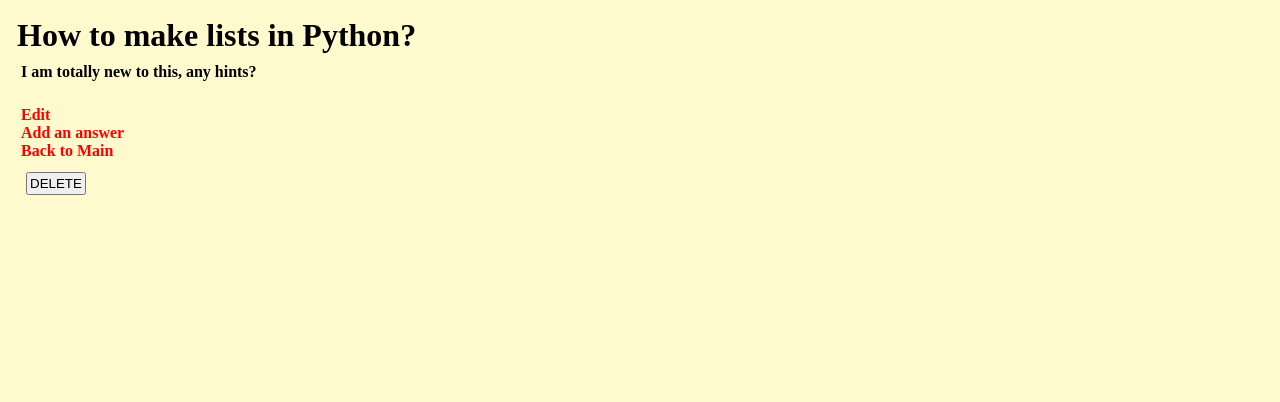
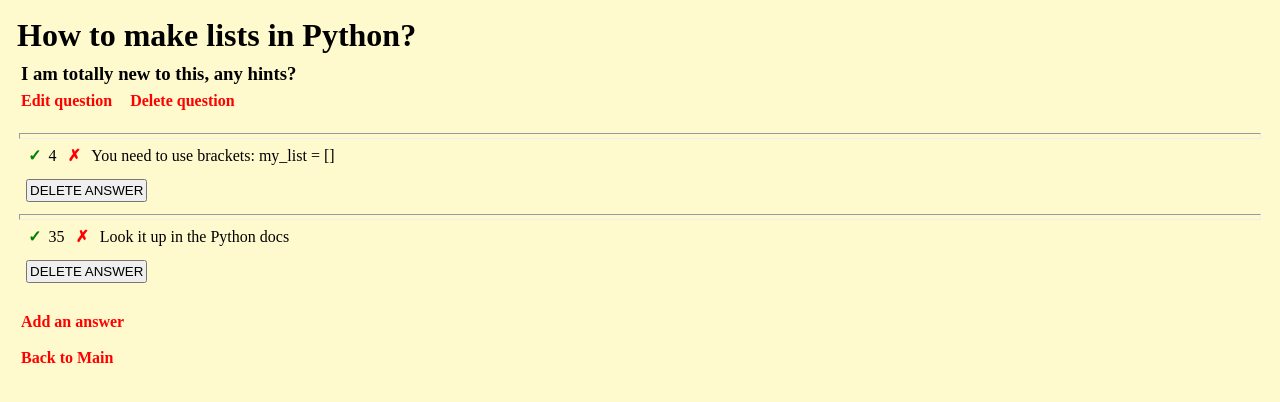
Before and after one commit to dapie346/AskMate, a Flask app: page /question/1 in a window 1280 px wide. Shown: the top 402 px of the page. Run offline with Flask 2, Linux system fonts and the light colour scheme.

Commit message:
visual edit of display question

```diff
--- a/sample_data/answer.csv
+++ b/sample_data/answer.csv
@@ -1,11 +1,13 @@
 id,submission_time,vote_number,question_id,message,image
 
-2348,1668587605,0,99,ANSWER,
+1,1493398154,4,1,You need to use brackets: my_list = [],
 
-2341,1668587605,1,99,ANSWER,
+2,1493088154,35,1,Look it up in the Python docs,
 
-2341,1668587605,1,99,ANSWER,
+1821,1668513595,0,1398,Yes,
 
-231,1668587605,1,99,ANSWER,
+2526,1668604005,5,99,"Bylo, zamykam temat. Daje ostrzezenie, a na przyszlosc uzywaj funkcji szukaj, bo bedzie ban",
 
-4504,1668591975,0,1666,rrrrrrrrrrrrrrr,
+4690,1668604035,3,99,Wygugluj se typie,
+
+5731,1668604056,1,99,"lol, noob z elektroda.pl nie ogarnia podstaw",
--- a/sample_data/question.csv
+++ b/sample_data/question.csv
@@ -1,9 +1,7 @@
 id,submission_time,view_number,vote_number,title,message,image
 
-1,1493368154,35,21,How to make lists in Python?,"I am totally new to this, any hints?",
+1,1493368154,32,-1,How to make lists in Python?,"I am totally new to this, any hints?",
 
-2,1493368154,30,3,How to make lists in Python?,"I am totally new to this, any hints?",
+2,1493068124,15,9,Wordpress loading multiple jQuery Versions,,
 
-14,1493368154,31,7,How to make lists in Python?,"I am totally new to this, any hints?",
-
-134,1493368154,39,7,How to make lists in Python?,"I am totally new to this, any hints?",
+99,0493368154,46,9,How to make lists in Python?," I am totally new to this, any hints?",
--- a/server.py
+++ b/server.py
@@ -60,8 +60,7 @@
 
 @app.route("/question/<question_id>/delete", methods=['GET', 'POST'])
 def delete_question(question_id):
-    if request.method == 'POST':
-        question_controller.delete_question(question_id)
+    question_controller.delete_question(question_id)
     return redirect('/')
 
 @app.route("/answer/<answer_id>/vote-up")
--- a/templates/display-question.html
+++ b/templates/display-question.html
@@ -5,29 +5,22 @@
     {% if question['image'] != '' %}
     <img src="{{ url_for('static', filename=('images/' + question['image'])) }}">
     {% endif %}
-    <h4>{{ question['message'] }}</h4>
-
-{% for answer in answers %}
-        <h3>{{ answer['vote_number'] }}    {{ answer['message'] }}  </h3>
-            <form action="{{ url_for('delete_answer', answer_id = answer['id'])}}" method="post">
-                <button type="submit" name="open" value="{{ answer['question_id'] }}"> DELETE ANSWER ID: {{ answer['id'] }} </button>
+    <h3>{{ question['message'] }}</h3>
+    <a href="{{ url_for('edit_question', question_id = question['id']) }}">Edit question</a>
+    <a href="{{ url_for('delete_question', question_id = question['id'])}}">Delete question</a>
+    <br><br>
+    </form>
+    {% for answer in answers %}
+        <hr>
+        <p><a href="{{ url_for('answer_upvote', answer_id = answer['id']) }} "style="color:green;">&#x2713</a>{{ answer['vote_number'] }}
+        <a href="{{ url_for('answer_downvote', answer_id = answer['id']) }}">&#10007</a>    {{ answer['message'] }}</p>
+        <form action="{{ url_for('delete_answer', answer_id = answer['id'])}}" method="post">
+                <button type="submit" name="open" value="{{ answer['question_id'] }}"> DELETE ANSWER </button>
             </form>
     {% endfor %}
 
     <br>
-    <a href="{{ url_for('edit_question', question_id = question['id']) }}">Edit</a>
-    {% for answer in answers %}
-        <hr>
-        <h3>{{ answer['vote_number'] }}    {{ answer['message'] }}</h3>
-        <a href="{{ url_for('answer_upvote', answer_id = answer['id']) }}">Upvote</a>
-        <a href="{{ url_for('answer_downvote', answer_id = answer['id']) }}">Downvote</a>
-    {% endfor %}
-
-    <br>
     <a href="{{ url_for('post_answer', question_id = question['id']) }}">Add an answer</a>
-    <br>
+    <br><br>
     <a href="{{ url_for('home_page') }}">Back to Main</a>
-    <form action="{{ url_for('delete_question', question_id = question['id'])}}" method="post">
-        <button name="foo">DELETE</button>
-    </form>
 {% endblock %}
```
